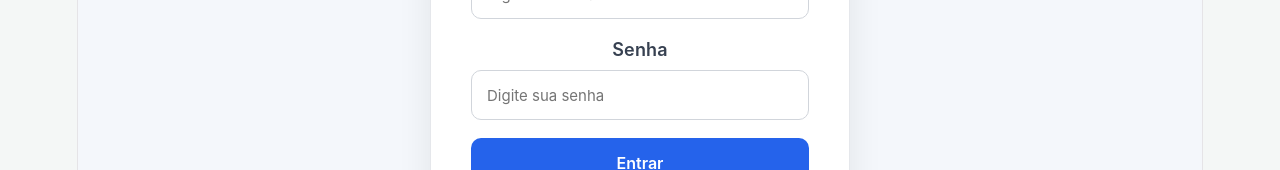
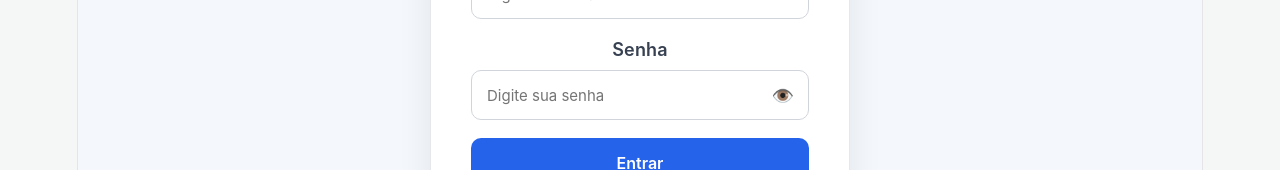
Before and after one commit to Valdinei-pereira/cidade-ativa, a React (Vite) app: page / in a window 1280 px wide. Both pictures are taken after a click on the button "🏛️ Administração". Shown: the part 428-598 px from the top of the page. Built offline with nearby package versions, Linux system fonts and the light colour scheme.

Commit message:
Adicionar visualização de senha no login

```diff
--- a/src/AdminLogin.css
+++ b/src/AdminLogin.css
@@ -104,3 +104,33 @@
     padding: 30px 22px;
   }
 }
+.senha-container {
+  position: relative;
+  width: 100%;
+}
+
+.senha-container input {
+  width: 100%;
+  padding-right: 45px;
+  box-sizing: border-box;
+}
+
+.btn-mostrar-senha {
+  position: absolute;
+  right: 10px;
+  top: 50%;
+  transform: translateY(-50%);
+
+  border: none;
+  background: transparent;
+
+  cursor: pointer;
+
+  font-size: 18px;
+
+  padding: 5px;
+}
+
+.btn-mostrar-senha:hover {
+  opacity: 0.7;
+}
--- a/src/AdminLogin.tsx
+++ b/src/AdminLogin.tsx
@@ -8,6 +8,7 @@ interface AdminLoginProps {
 function AdminLogin({ onLogin }: AdminLoginProps) {
   const [usuario, setUsuario] = useState("");
   const [senha, setSenha] = useState("");
+  const [mostrarSenha, setMostrarSenha] = useState(false);
   const [erro, setErro] = useState("");
   const [carregando, setCarregando] = useState(false);
 
@@ -25,7 +26,7 @@ function AdminLogin({ onLogin }: AdminLoginProps) {
       setCarregando(true);
 
       const response = await fetch(
-        "http://localhost:3001/api/admin/login",
+        "https://cidade-ativa.onrender.com/api/admin/login",
         {
           method: "POST",
           headers: {
@@ -66,6 +67,7 @@ function AdminLogin({ onLogin }: AdminLoginProps) {
   return (
     <div className="login-container">
       <div className="login-card">
+
         <div className="login-icon">🏛️</div>
 
         <h1>Administração</h1>
@@ -75,6 +77,7 @@ function AdminLogin({ onLogin }: AdminLoginProps) {
         </p>
 
         <form onSubmit={entrar}>
+
           <div className="login-campo">
             <label>Usuário</label>
 
@@ -92,8 +95,13 @@ function AdminLogin({ onLogin }: AdminLoginProps) {
           <div className="login-campo">
             <label>Senha</label>
 
+            <div className="senha-container">
               <input
-              type="password"
+                type={
+                  mostrarSenha
+                    ? "text"
+                    : "password"
+                }
                 placeholder="Digite sua senha"
                 value={senha}
                 onChange={(e) =>
@@ -101,6 +109,22 @@ function AdminLogin({ onLogin }: AdminLoginProps) {
                 }
                 autoComplete="current-password"
               />
+
+              <button
+                type="button"
+                className="btn-mostrar-senha"
+                onClick={() =>
+                  setMostrarSenha(!mostrarSenha)
+                }
+                aria-label={
+                  mostrarSenha
+                    ? "Ocultar senha"
+                    : "Mostrar senha"
+                }
+              >
+                {mostrarSenha ? "🙈" : "👁️"}
+              </button>
+            </div>
           </div>
 
           {erro && (
@@ -118,6 +142,7 @@ function AdminLogin({ onLogin }: AdminLoginProps) {
               ? "Entrando..."
               : "Entrar"}
           </button>
+
         </form>
       </div>
     </div>
```
Lines whose indentation alone changed are shown as unchanged.
